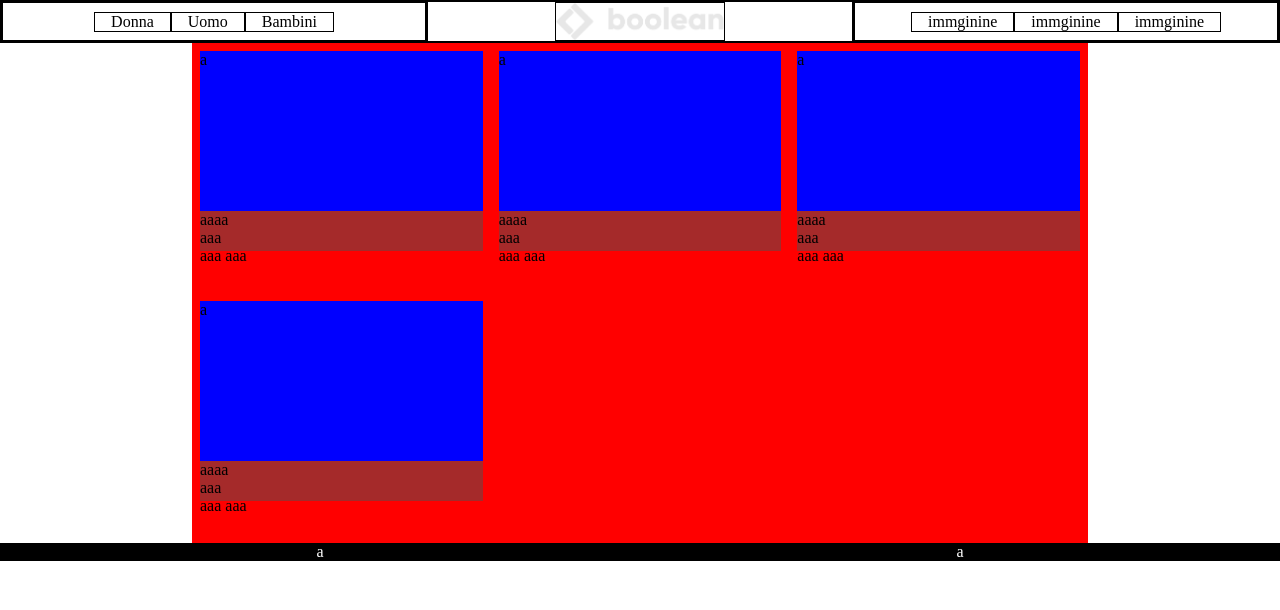
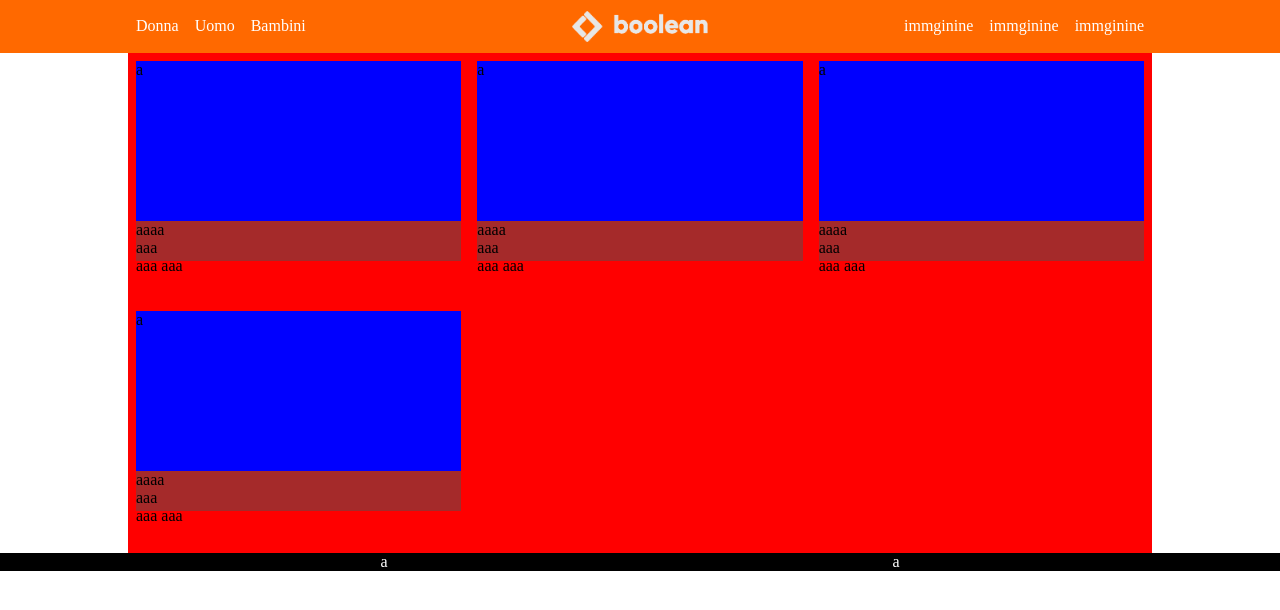
Before and after one commit to Al-Giovinetti/html-css-boolando, a plain HTML site: page index.html in a window 1280 px wide. Drawn offline with Linux system fonts and the light colour scheme.

Commit message:
header aggiustata

```diff
--- a/css/style.css
+++ b/css/style.css
@@ -8,13 +8,23 @@
     display: flex;
 }
 
-header *{
-    border: 1px solid black;
+.container{
+    width: 80%;
+    margin: 0 auto;
+}
+
+.color-white{
+    color: white;
+}
+
+header{
+    background-color: #FF6900;
 }
 
 header .header-box{
     width: calc(100% / 3);
     text-align: center;
+    padding: 0.7rem 0
 }
 
 header .header-box>img{
@@ -26,17 +36,18 @@ header .header-box ul{
     list-style-type: none;
     width: 100%;
     height: 100%;
-    justify-content: center;
     align-items: center;
 }
 
 header .header-box li{
-    padding: 0 1rem
+    padding: 0 0.5rem
 }
 
-main div.container{
-    width: 70%;
-    margin: 0 auto;
+header div>ul:last-child{
+    justify-content: flex-end;
+}
+
+main>div:first-child{
     background-color: red;
     height: 500px;
     flex-wrap: wrap;
--- a/index.html
+++ b/index.html
@@ -8,8 +8,8 @@
     <title>Zalando</title>
 </head>
 <body>
-    <header>
-        <div class="header-container flex">
+    <header class="color-white">
+        <div class="container flex">
             <nav class="header-box">
                 <ul class="flex">
                     <li>Donna</li>
```
